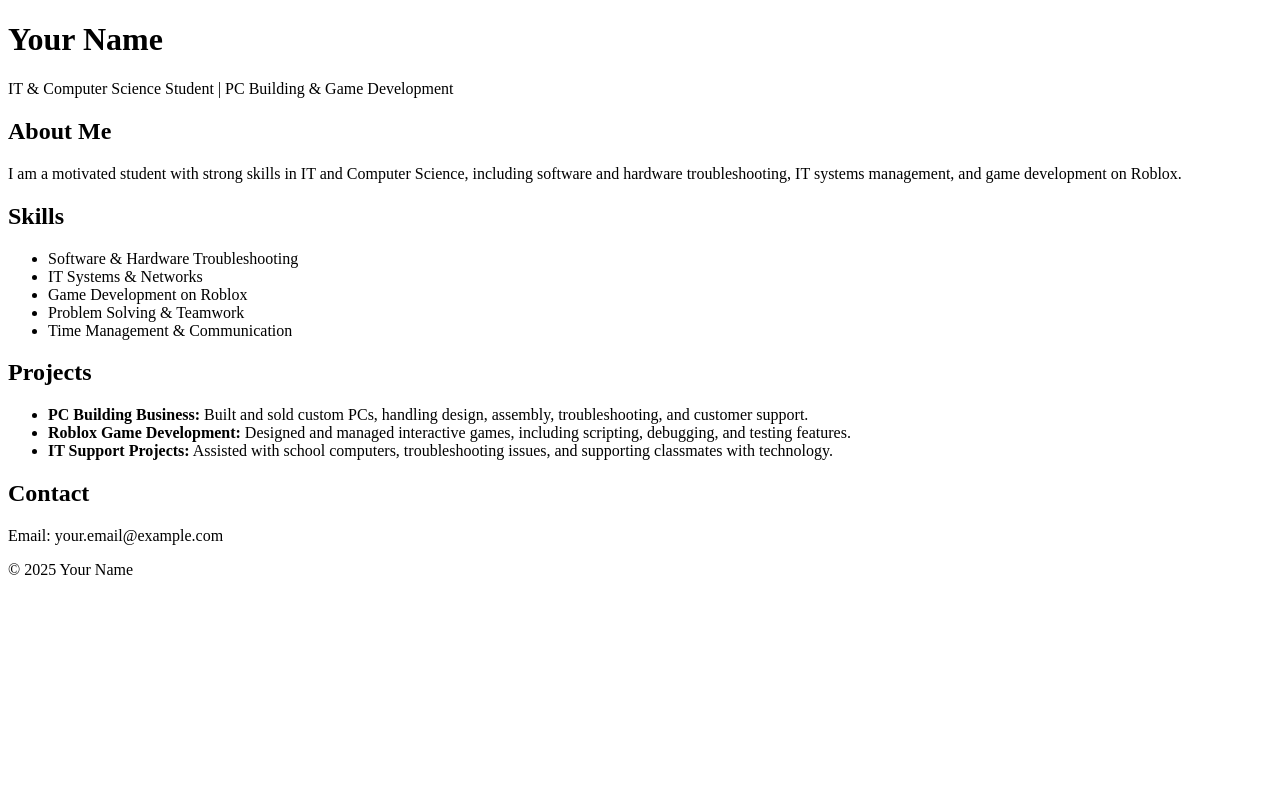
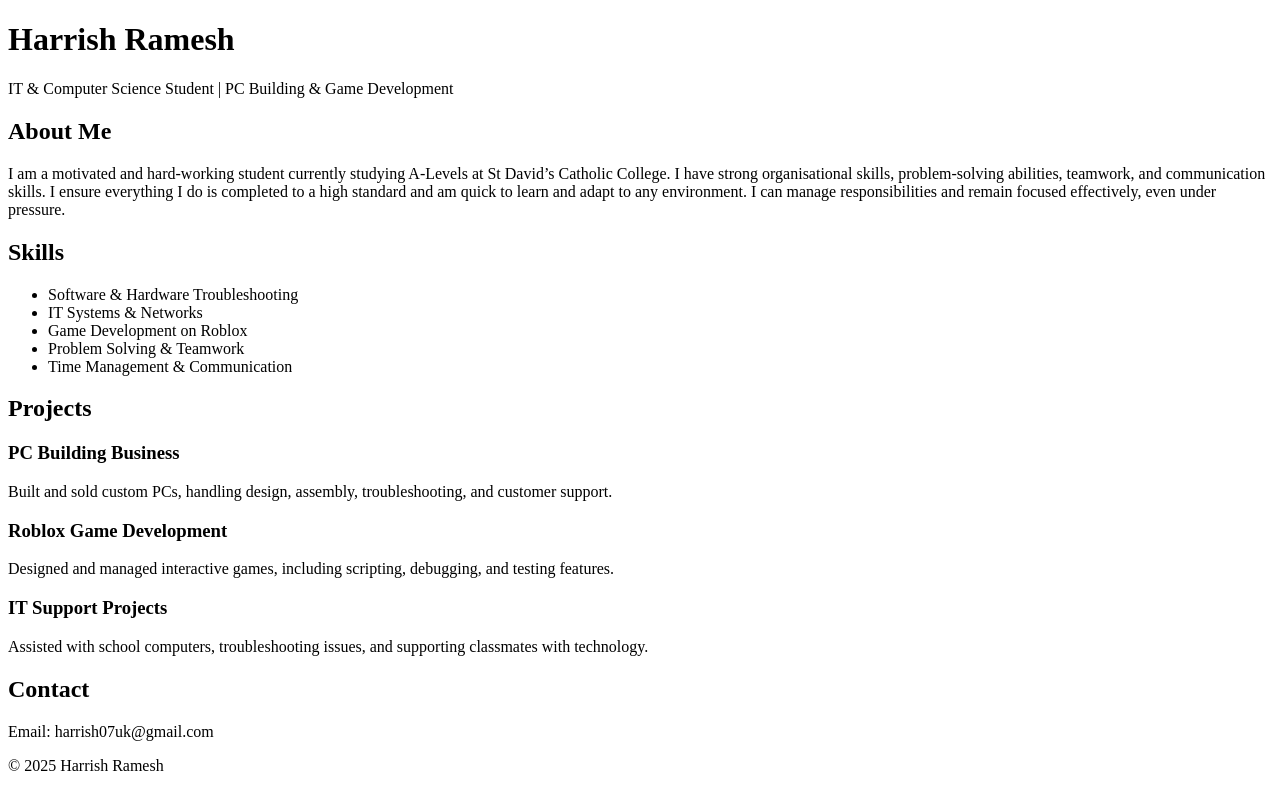
Before and after one commit to harrish07uk-sudo/portfolio, a plain HTML site: page index.html in a window 1280 px wide. Drawn offline with Linux system fonts and the light colour scheme.

Commit message:
Add index.html

```diff
--- a/index.html
+++ b/index.html
@@ -3,17 +3,18 @@
 <head>
     <meta charset="UTF-8">
     <meta name="viewport" content="width=device-width, initial-scale=1.0">
-    <title>Your Name - Portfolio</title>
+    <title>Harrish Ramesh - Portfolio</title>
+    <link rel="stylesheet" href="style.css">
 </head>
 <body>
     <header>
-        <h1>Your Name</h1>
+        <h1>Harrish Ramesh</h1>
         <p>IT & Computer Science Student | PC Building & Game Development</p>
     </header>
 
     <section id="about">
         <h2>About Me</h2>
-        <p>I am a motivated student with strong skills in IT and Computer Science, including software and hardware troubleshooting, IT systems management, and game development on Roblox.</p>
+        <p>I am a motivated and hard-working student currently studying A-Levels at St David’s Catholic College. I have strong organisational skills, problem-solving abilities, teamwork, and communication skills. I ensure everything I do is completed to a high standard and am quick to learn and adapt to any environment. I can manage responsibilities and remain focused effectively, even under pressure.</p>
     </section>
 
     <section id="skills">
@@ -29,20 +30,27 @@
 
     <section id="projects">
         <h2>Projects</h2>
-        <ul>
-            <li><strong>PC Building Business:</strong> Built and sold custom PCs, handling design, assembly, troubleshooting, and customer support.</li>
-            <li><strong>Roblox Game Development:</strong> Designed and managed interactive games, including scripting, debugging, and testing features.</li>
-            <li><strong>IT Support Projects:</strong> Assisted with school computers, troubleshooting issues, and supporting classmates with technology.</li>
-        </ul>
+        <div class="project">
+            <h3>PC Building Business</h3>
+            <p>Built and sold custom PCs, handling design, assembly, troubleshooting, and customer support.</p>
+        </div>
+        <div class="project">
+            <h3>Roblox Game Development</h3>
+            <p>Designed and managed interactive games, including scripting, debugging, and testing features.</p>
+        </div>
+        <div class="project">
+            <h3>IT Support Projects</h3>
+            <p>Assisted with school computers, troubleshooting issues, and supporting classmates with technology.</p>
+        </div>
     </section>
 
     <section id="contact">
         <h2>Contact</h2>
-        <p>Email: your.email@example.com</p>
+        <p>Email: harrish07uk@gmail.com</p>
     </section>
 
     <footer>
-        <p>&copy; 2025 Your Name</p>
+        <p>&copy; 2025 Harrish Ramesh</p>
     </footer>
 </body>
 </html>
```
